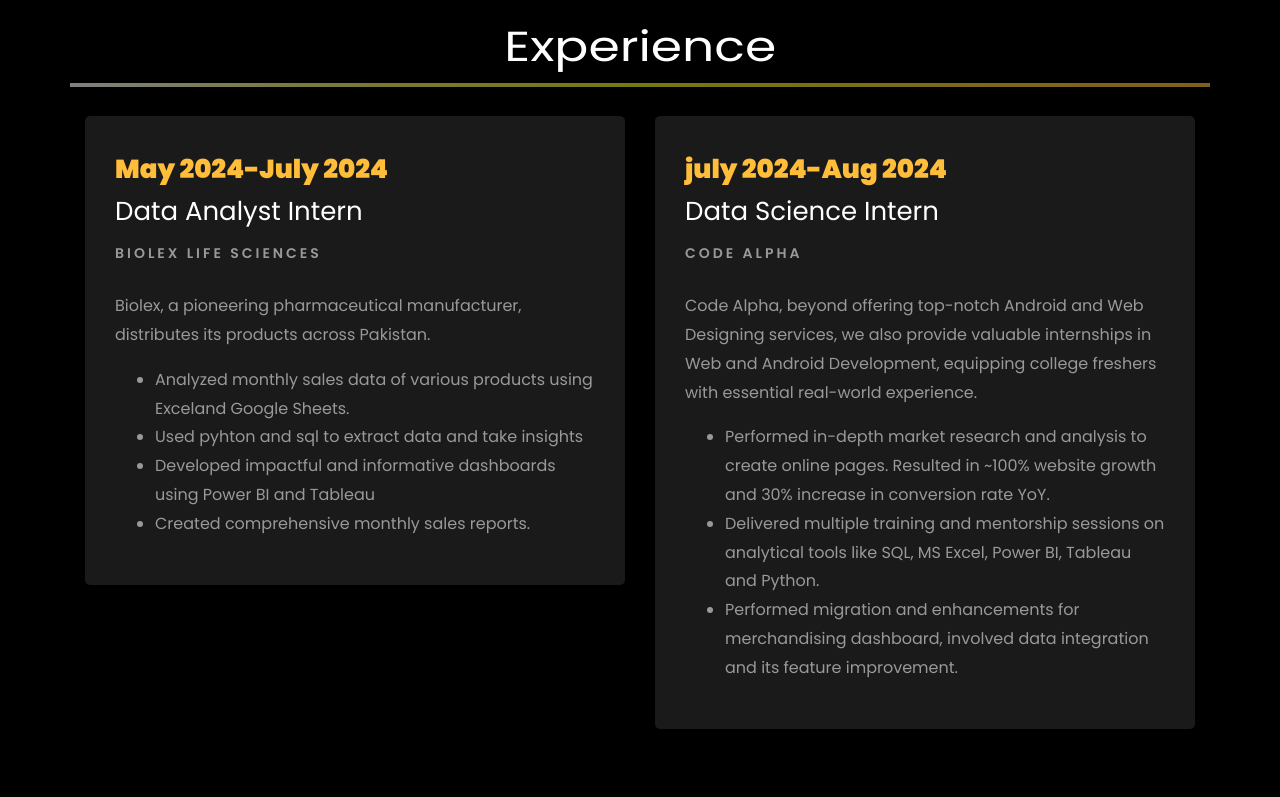
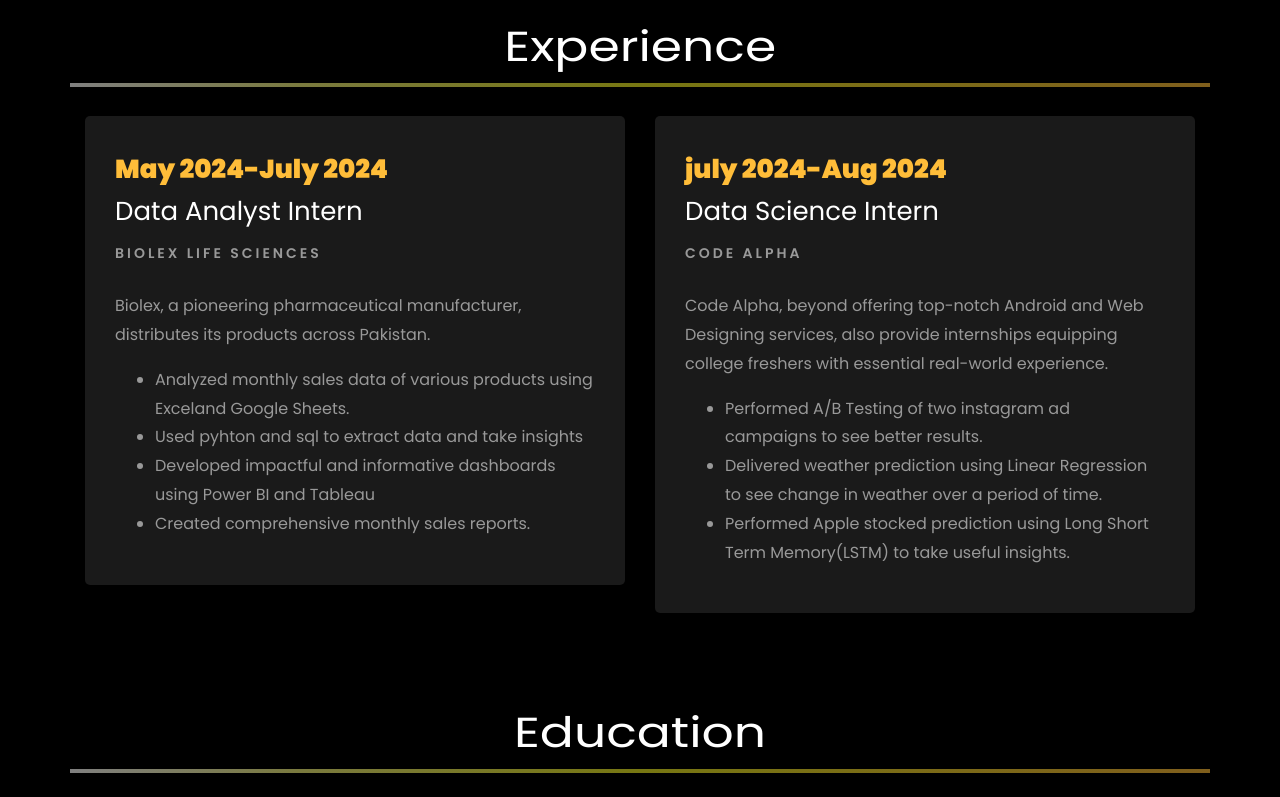
Before and after one commit to Mubashir2003/Mubashirhussain.github.io, a plain HTML site: page index.html in a window 1280 px wide. Shown: the part 2000-2797 px from the top of the page. Drawn offline with Linux system fonts and the light colour scheme; files whose address does not match are found by name.

Commit message:
Update index.html

```diff
--- a/index.html
+++ b/index.html
@@ -343,11 +343,11 @@
 						<span class="date">july 2024-Aug 2024</span>
 						<h2>Data Science Intern</h2>
 						<span class="position">Code Alpha</span>
-						<p class="mt-4">Code Alpha, beyond offering top-notch Android and Web Designing services, we also provide valuable internships in Web and Android Development, equipping college freshers with essential real-world experience.
+						<p class="mt-4">Code Alpha, beyond offering top-notch Android and Web Designing services, also provide internships equipping college freshers with essential real-world experience.
 							<ul>
-								<li>Performed in-depth market research and analysis to create online pages. Resulted in ~100% website growth and 30% increase in conversion rate YoY.</li>
-								<li>Delivered multiple training and mentorship sessions on analytical tools like SQL, MS Excel, Power BI, Tableau and Python.</li>
-								<li>Performed migration and enhancements for merchandising dashboard, involved data integration and its feature improvement.</li>
+								<li>Performed A/B Testing of two instagram ad campaigns to see better results.</li>
+								<li>Delivered weather prediction using Linear Regression to see change in weather over a period of time.</li>
+								<li>Performed Apple stocked prediction using Long Short Term Memory(LSTM) to take useful insights.</li>
 							</ul>
 						</p>
 					</div>
```
